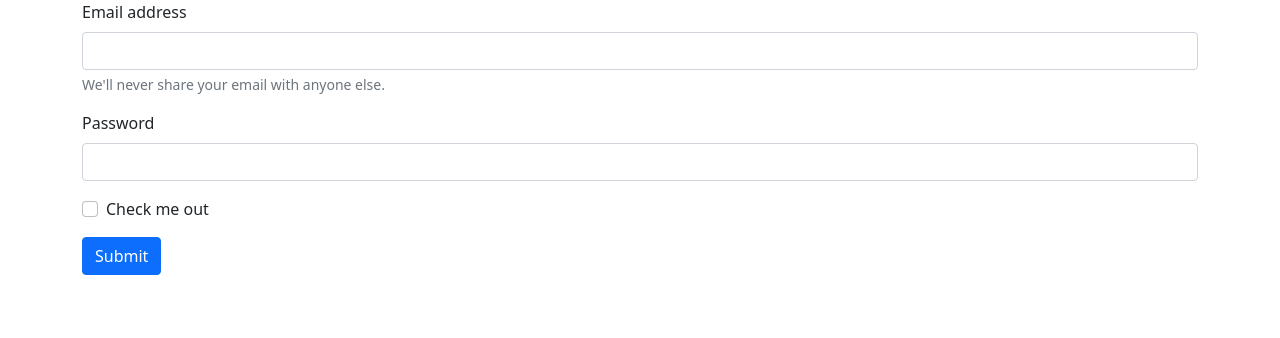
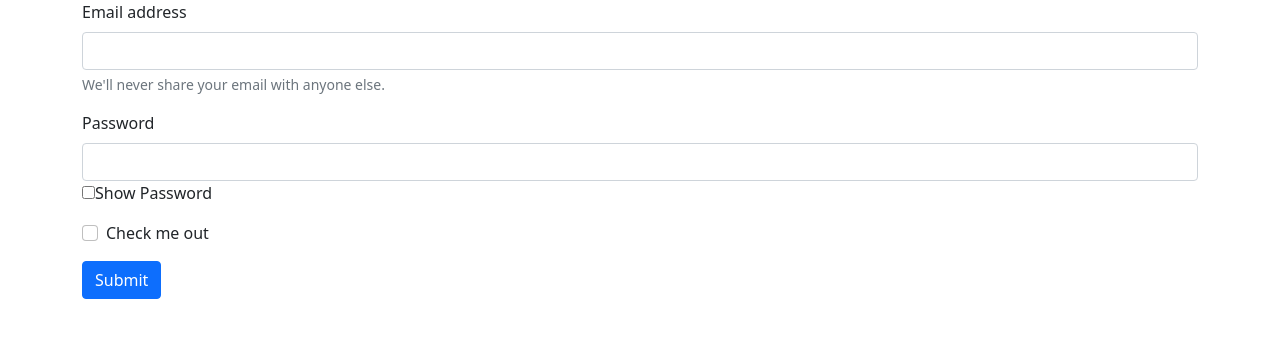
Before and after one commit to ibrahimmalii/react-structure, a React (Create React App) app in the folder react-structure/: page / in a window 1280 px wide. Shown: the top 338 px of the page. Built offline with nearby package versions, Linux system fonts and the light colour scheme.

Commit message:
add Show and Hide password function in manual form

```diff
--- a/react-structure/src/components/DayTwo/Forms/ManualForm.js
+++ b/react-structure/src/components/DayTwo/Forms/ManualForm.js
@@ -14,6 +14,10 @@ const ManualForm = () => {
         nameErr: null ,
         passwordErr : null
     });
+
+    const[inputType , setInputType] = useState({
+        type : 'password'
+    })
 
     var emailPattern = "^(.+)@(\\S+)$";
 
@@ -61,7 +65,6 @@ const ManualForm = () => {
 
 
     const submit = () => {
-        console.log(userInformation.name.length);
         (userInformation.name.length == 0) && setUserInformationErr({
             ...userInformationErr,
             nameErr : 'this field is required'
@@ -70,8 +73,17 @@ const ManualForm = () => {
             ...userInformationErr,
             passwordErr : 'this field is required'
         });
-        console.log(userInformation);
+        if(userInformationErr.nameErr == null && userInformationErr.passwordErr == null){
+            console.log(userInformation);
+        }
+    }
 
+    const showAndHide = () =>{
+        (inputType.type == 'password')? setInputType({
+            type : 'text'
+        }) : setInputType({
+            type : 'password'
+        })
     }
 
 
@@ -86,7 +98,8 @@ const ManualForm = () => {
                 </div>
                 <div className="mb-3">
                     <label htmlFor="exampleInputPassword1" className="form-label">Password</label>
-                    <input type="password" className="form-control" name="password" onChange={changestatus} value={userInformation.password} />
+                    <input type={inputType.type} className="form-control" name="password" onChange={changestatus} value={userInformation.password} />
+                    <input type="checkbox" onChange={showAndHide}/>Show Password
                     <small name="passwordErr" className="text-danger fw-bold">{userInformationErr.passwordErr}</small>
                 </div>
                 <div className="mb-3 form-check">
```
